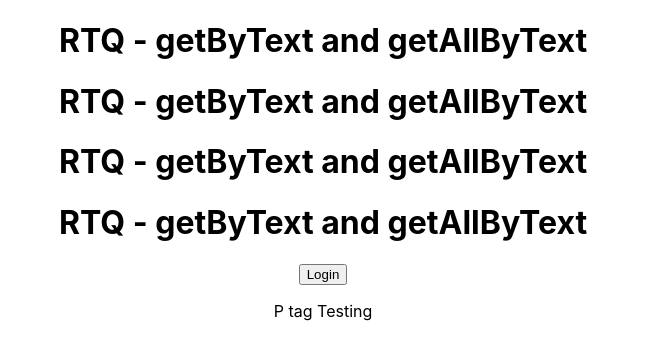
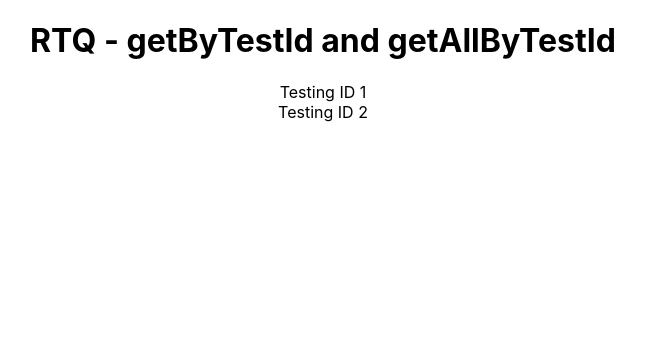
Before and after one commit to Govind2210/Jest-testing, a React (Create React App) app: page / in a window 1280 px wide. Shown: the top 360 px of the page, without its empty margins (317-962 px from the left). Built offline with nearby package versions, Linux system fonts and the light colour scheme.

Commit message:
learn - getByTestId and getAllByTestId

```diff
--- a/src/App.js
+++ b/src/App.js
@@ -4,12 +4,9 @@ function App() {
   return (
     <>
       <div className="App">
-        <h1>RTQ - getByText and getAllByText</h1>
-        <h1>RTQ - getByText and getAllByText</h1>
-        <h1>RTQ - getByText and getAllByText</h1>
-        <h1>RTQ - getByText and getAllByText</h1>
-        <button>Login</button>
-        <p>P tag Testing</p>
+        <h1 data-testid="div-test-h1">RTQ - getByTestId and getAllByTestId</h1>
+        <div data-testid="div-test-id">Testing ID 1</div>
+        <div data-testid="div-test-id">Testing ID 2</div>
       </div>
     </>
   );
```
